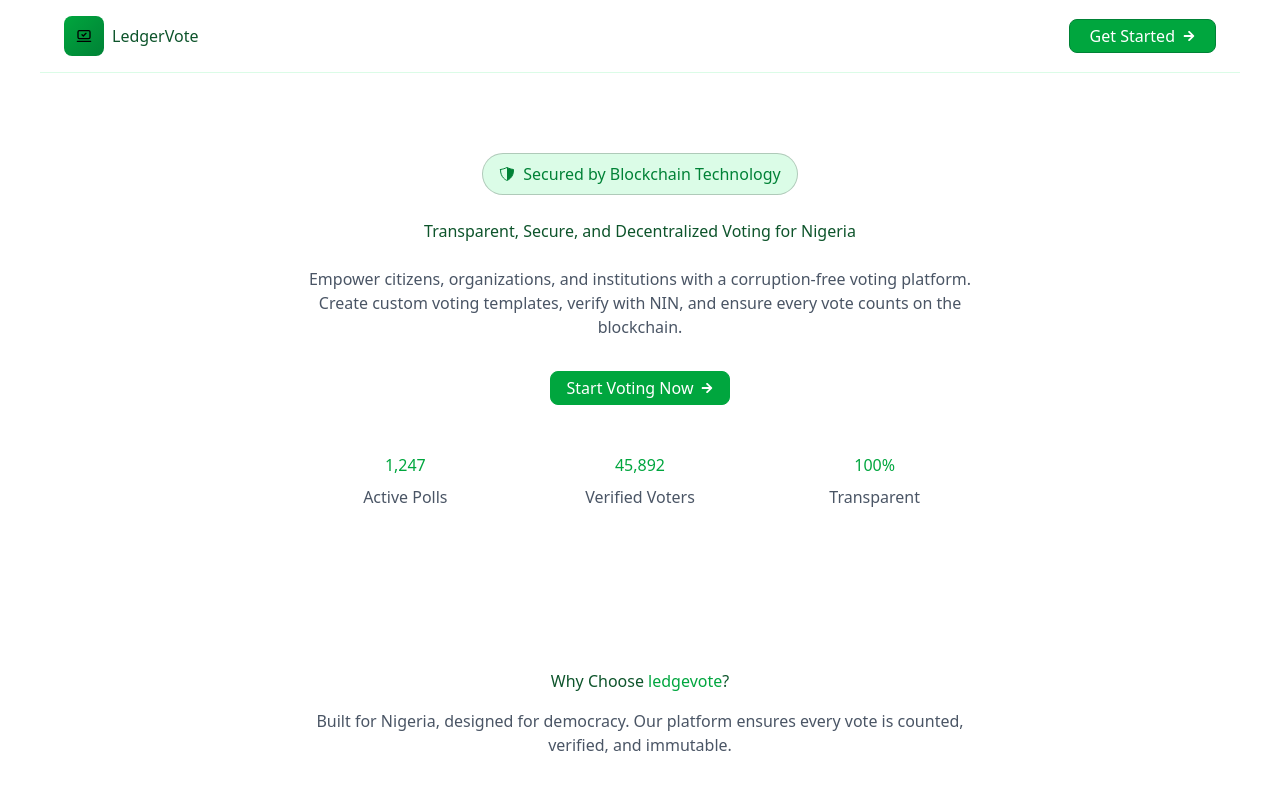
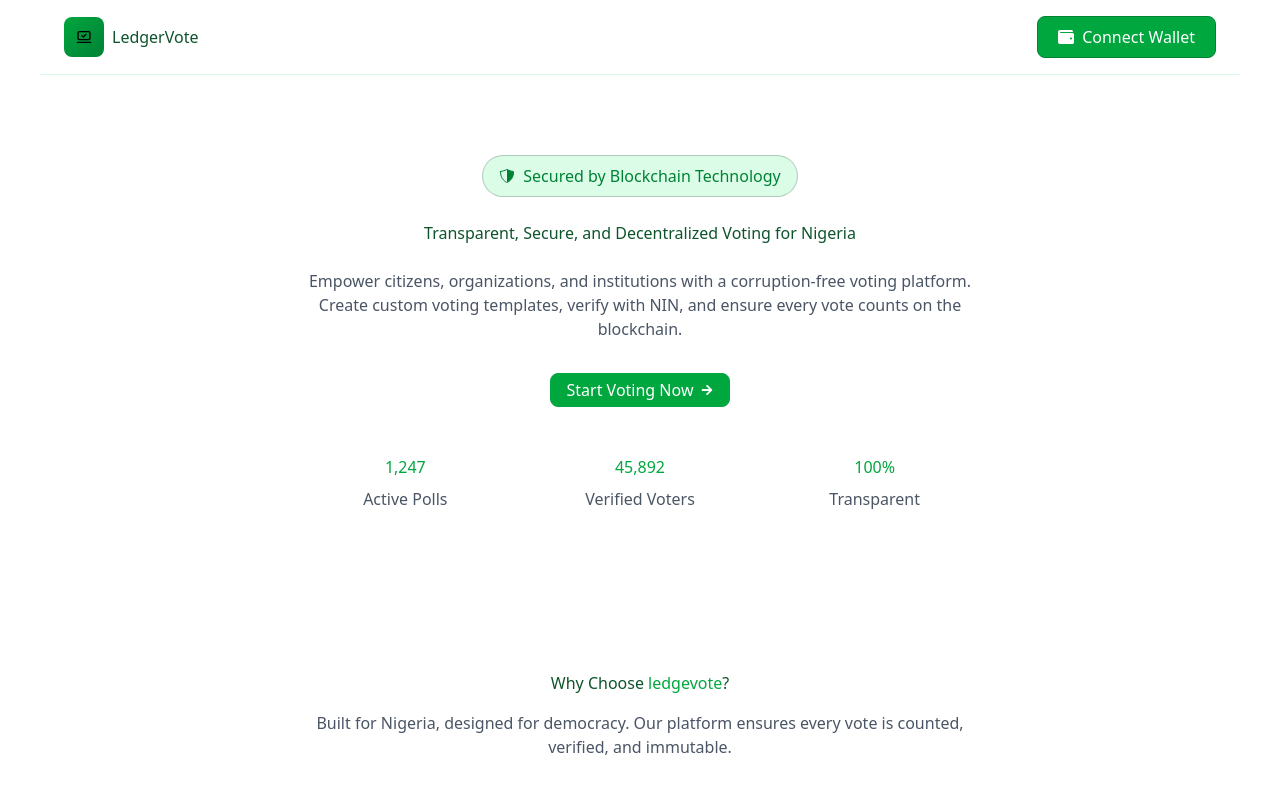
Before and after one commit to V1ctorEgan/decentralized-voting-system, a React (Vite) app: page / in a window 1280 px wide. Shown: the top 800 px of the page. Built offline with nearby package versions, Linux system fonts and the light colour scheme.

Commit message:
added wallet

```diff
--- a/src/LandingPage.jsx
+++ b/src/LandingPage.jsx
@@ -11,10 +11,63 @@ import { GoLaw } from "react-icons/go";
 import { FaHelicopter } from "react-icons/fa";
 import { IoSchoolOutline } from "react-icons/io5";
 import { Link } from "react-router-dom";
+import { useState, useEffect } from "react";
+import { FaWallet } from "react-icons/fa";
+
+export function LandingPage() {
+   const [walletAddress, setWalletAddress] = useState("");
+  const [isConnecting, setIsConnecting] = useState(false);
+
+    // Check if wallet is already connected on component mount
+  useEffect(() => {
+    checkIfWalletIsConnected();
+  }, []);
+
+  const checkIfWalletIsConnected = async () => {
+    try {
+      const { ethereum } = window;
+      if (!ethereum) return;
+
+      const accounts = await ethereum.request({ method: "eth_accounts" });
+      if (accounts.length > 0) {
+        setWalletAddress(accounts[0]);
+      }
+    } catch (error) {
+      console.error("Error checking wallet connection:", error);
+    }
+  };
 
 
+  const connectWallet = async () => {
+    try {
+      const { ethereum } = window;
 
-export function LandingPage() {
+      if (!ethereum) {
+        alert("Please install MetaMask or another Web3 wallet!");
+        return;
+      }
+
+      setIsConnecting(true);
+      const accounts = await ethereum.request({
+        method: "eth_requestAccounts",
+      });
+
+      setWalletAddress(accounts[0]);
+      setIsConnecting(false);
+    } catch (error) {
+      console.error("Error connecting wallet:", error);
+      setIsConnecting(false);
+      alert("Failed to connect wallet. Please try again.");
+    }
+  };
+
+  const disconnectWallet = () => {
+    setWalletAddress("");
+  };
+
+  const formatAddress = (address) => {
+    return `${address.slice(0, 6)}...${address.slice(-4)}`;
+  };
   return (
     <div className="min-h-screen">
       {/* Hero Section */}
@@ -29,17 +82,41 @@ export function LandingPage() {
           </div>
           {/* <Button onClick={onGetStarted} variant="default" className="bg-green-600 hover:bg-green-700"> */}
 
-          <Link to={'setup/'}>
+          {/* <Link to={'setup/'}>
           <button className="flex  justify-center items-center gap-2 rounded-lg px-5 py-1 text-white bg-green-600 hover:bg-green-700 border border-green-700 ">
             Get Started
             <FaArrowRight className="size-3" />
           </button>
 
-          </Link>
+          </Link> */}
              {/* <ArrowRight className="ml-2 h-4 w-4" /> */}
           {/* </Button> */}
+
+          {/* ======================  added by Egan ==================== */}
+
+
+          { walletAddress? <div className="flex items-center gap-3"><div className="flex items-center gap-2 bg-green-50 px-4 py-2 rounded-lg border border-green-200">
+                <div className="h-2 w-2 bg-green-500 rounded-full animate-pulse"></div>
+                <span className="text-green-700 font-medium">
+                  {formatAddress(walletAddress)}
+                </span>
+              </div>
+              <button
+                onClick={disconnectWallet}
+                className="text-gray-600 hover:text-gray-800 text-sm underline"
+              >
+                Disconnect
+              </button></div>: <button
+              onClick={connectWallet}
+              disabled={isConnecting}
+              className="flex justify-center items-center gap-2 rounded-lg px-5 py-2 text-white bg-green-600 hover:bg-green-700 border border-green-700 disabled:opacity-50 disabled:cursor-not-allowed transition-all"
+            >
+              <FaWallet className="size-4" />
+              {isConnecting ? "Connecting..." : "Connect Wallet"}
+            </button> }
         </div>
       </nav>
+
 
       {/* Hero */}
       <section className="container mx-auto px-6 py-20">
--- a/src/components/pages/CreateElection.jsx
+++ b/src/components/pages/CreateElection.jsx
@@ -78,7 +78,7 @@ const CreateElection = () => {
   };
 
   return (
-    <div className="min-h-screen bg-gradient-to-br from-slate-900 via-slate-800 to-slate-900 text-white p-8">
+    <div className="min-h-screen bg-linear-to-br from-slate-900 via-slate-800 to-slate-900 text-white p-8">
       <motion.h1
         initial={{ y: -20, opacity: 0 }}
         animate={{ y: 0, opacity: 1 }}
```
Also changed, not shown: 1 other file (tests, documents, lock files or other folders).
